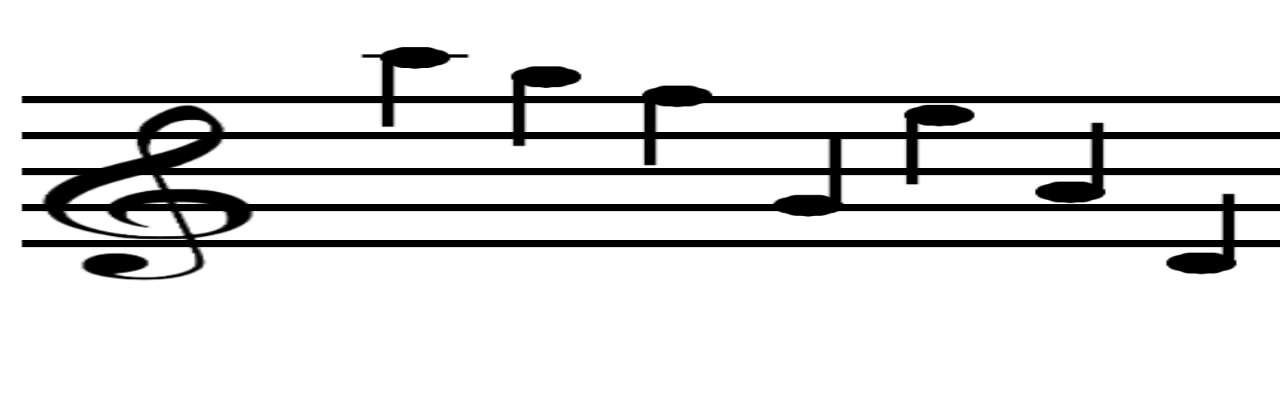
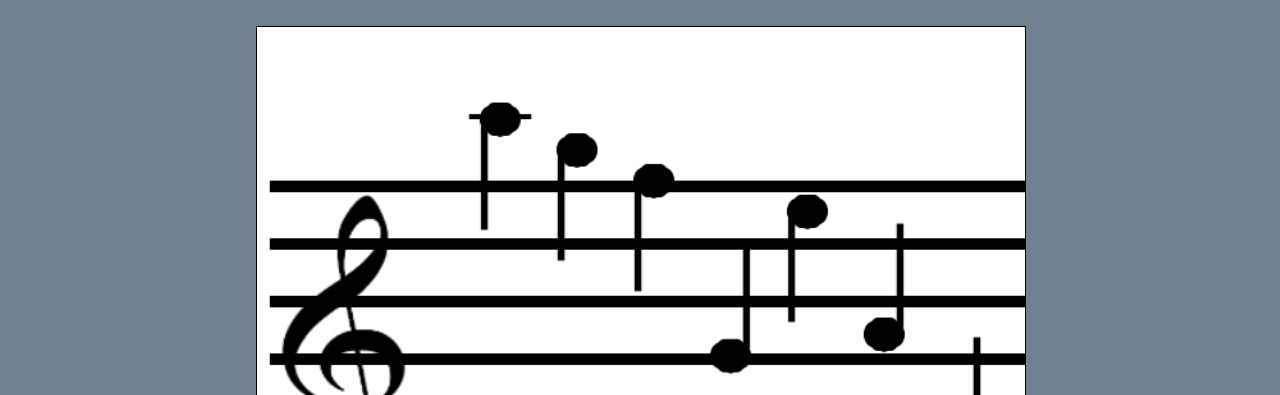
Before and after one commit to lukes611/LearnNotes, a plain HTML site: page www/index.html in a window 1280 px wide. Shown: the top 395 px of the page. Drawn offline with Linux system fonts and the light colour scheme.

Commit message:
fixing style a little

```diff
--- a/www/index.html
+++ b/www/index.html
@@ -3,6 +3,9 @@
 </html>
 	<head>
 		<link rel="stylesheet" type="text/css" href="primarycss.css">
+        <meta charset="utf-8">
+        <meta name="viewport" content="width=device-width, initial-scale=1">
+
 		<script src="jquery-1.11.2.min.js"></script>
 		<script src="R2.js"></script>
 		<script src="LPoly.js"></script>
@@ -10,7 +13,9 @@
 		<script src="musictheory.js"></script>
 	</head>
 	<body>
-		<canvas width="586" height="500" id="myc"></canvas>
+        <div class="canvasHolder">
+		  <canvas width="600" height="500" id="myc"></canvas>
+        </div>
 		<div id="controls_container">
 			<div class="btc" >treblecleff<input class="btccb" id="tc" type="checkbox" checked="true" /></div>
 			<div class="btc">basscleff<input class="btccb" id="bc" checked="true" type="checkbox" /></div>
@@ -22,36 +27,70 @@
 
 			function Game(cb)
 			{
+                //graphics object
 				this.g = new LG();
+
+                //get the width and height ofthe canvas
 				var wh = {w:document.getElementById('myc').width,h:document.getElementById('myc').height};
+
+                //initialize as on screen canvas
 				this.g.init_onscreen('myc', wh.w, wh.h);
 
+                //access the timer display
 				this.timer_div = $('<div id="timer_div">TIME</div>');
+
+                //add buttons (a,b,c,d,e,f,g)
 				this.buttons = this.add_buttons();
+
+                //create a new fader
 				this.fx = new lg_fader(this.g);
+
+                //access start button
 				this.start_button = $('#start_button');
+
+                //me
 				var me = this;
+
+                //when the user clicks start: start
 				this.start_button.click(function(){me.start();});
+
+                //create a new musictheory object
 				this.mt = new MTheory(cb);
+
+                //index is:
 				this.index = 0;
+
+                //score is the score
 				this.score = 0;
+
+                //arrays for guesses, answers and notes
 				this.guesses = [];
 				this.answers = [];
 				this.notes = [];
+
+                //some sort of state
 				this.type = 0;
+
+                //access cleff divs
 				this.tc = $('#tc');
 				this.bc = $('#bc');
+                //controls container is all the start menu options
 				this.controls_container = $('#controls_container');
 			}
 
+            //switch the home-screen menu on or off
 			Game.prototype.menu_switch = function(on_off)
 			{
 				if(on_off){
+                    //fade in controls
 					this.controls_container.fadeIn(30);
+                    //fade out each button
 					this.buttons.forEach(function(b){b.fadeOut(30);});
+                    //fade out timer
 					this.timer_div.fadeOut(30);
 				}
 				else{
+                    //do the opposite, turn on abcdefg blah
 					this.controls_container.fadeOut(30);
 					this.buttons.forEach(function(b){b.fadeIn(30);});
 					this.timer_div.fadeIn(30);
--- a/www/primarycss.css
+++ b/www/primarycss.css
@@ -1,19 +1,33 @@
-html, body
+html, body{
+	padding : 0;
+    margin : 0;
+    background-color : slategray;
+}
+
+.canvasHolder{
+    width : 100%;
+}
+
+canvas
 {
-	padding:0px;
-	margin:0px;
-	posistion:fixed;
-	width:100%;
-	height:100%;
+	height : 45vh;
+    width : 96%;
+    margin: 2%;
+    border : 1px solid black;
 }
-#myc
-{
-	padding:0px;
-	margin:0px;
-	display:block;
-	width:100%;
-	height:50%;
+
+@media (min-width : 600px){ /*desktop*/
+    .canvasHolder{
+
+    }
+    canvas{
+        width : 60%;
+        height : 50%;
+        margin-left : 20%;
+    }
+
 }
+
 #start_button
 {
 	background-color:green;
```
